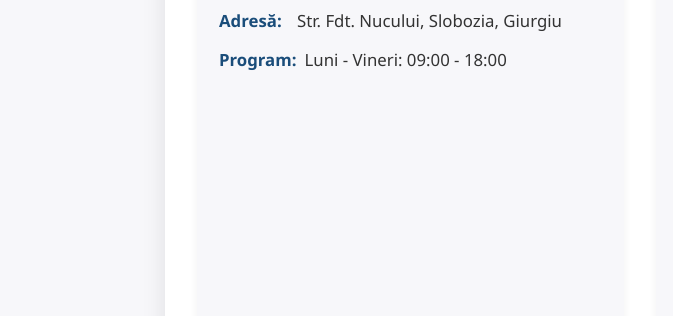
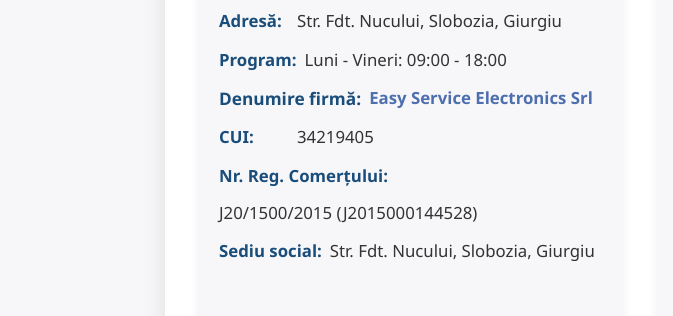
Before and after one commit to MPGaby23/reparatiitvgiurgiu, a plain HTML site: page contact.html in a window 1280 px wide. Shown: the part 466-782 px from the top of the page, 0-673 px from the left. Drawn offline with Linux system fonts and the light colour scheme.

Commit message:
Update contact.html

```diff
--- a/contact.html
+++ b/contact.html
@@ -71,6 +71,22 @@
                         <strong>Program:</strong>
                         Luni - Vineri: 09:00 - 18:00
                     </li>
+                        <li>
+                            <strong style="color:#1a4d7a;font-weight:900;font-size:1.08rem;">Denumire firmă:</strong>
+                            <span style="color:#4e6fae;font-weight:700;">Easy Service Electronics Srl</span>
+                        </li>
+                        <li>
+                            <strong>CUI:</strong>
+                            34219405
+                        </li>
+                        <li>
+                            <strong>Nr. Reg. Comerțului:</strong>
+                            J20/1500/2015 (J2015000144528)
+                        </li>
+                        <li>
+                            <strong>Sediu social: </strong>
+                            Str. Fdt. Nucului, Slobozia, Giurgiu
+                        </li>
                 </ul>
             </div>
 <div class="contact-info-box">
```
